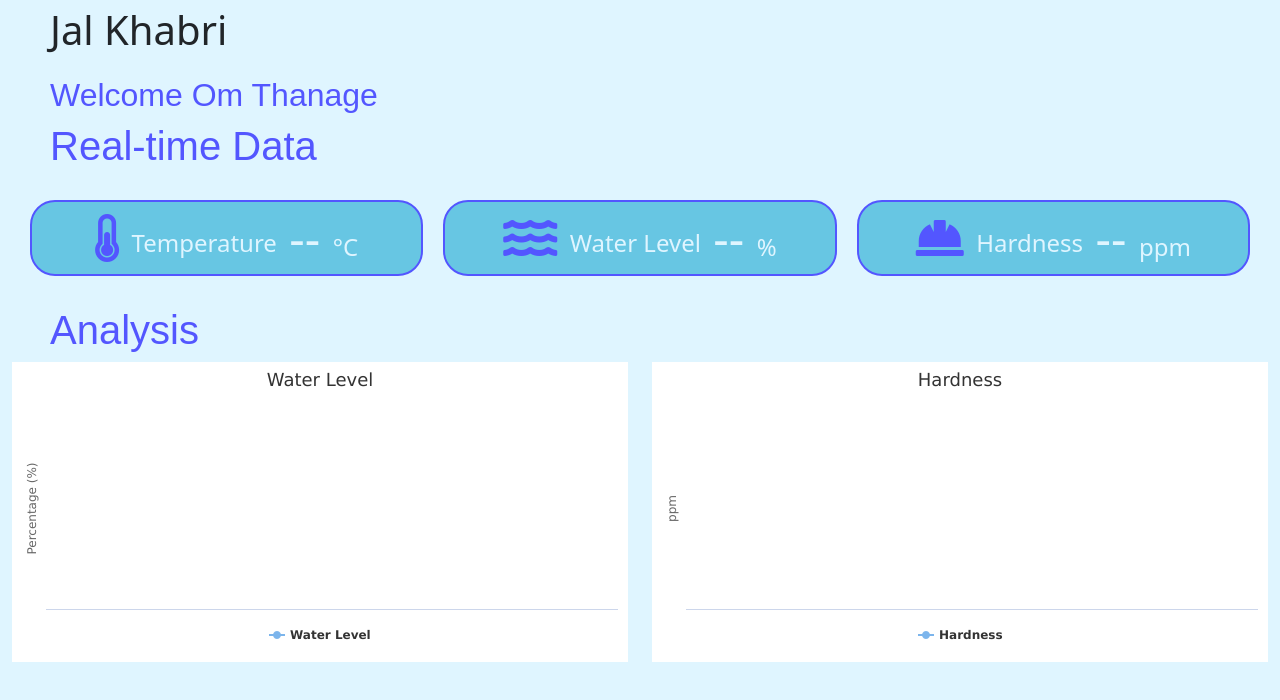
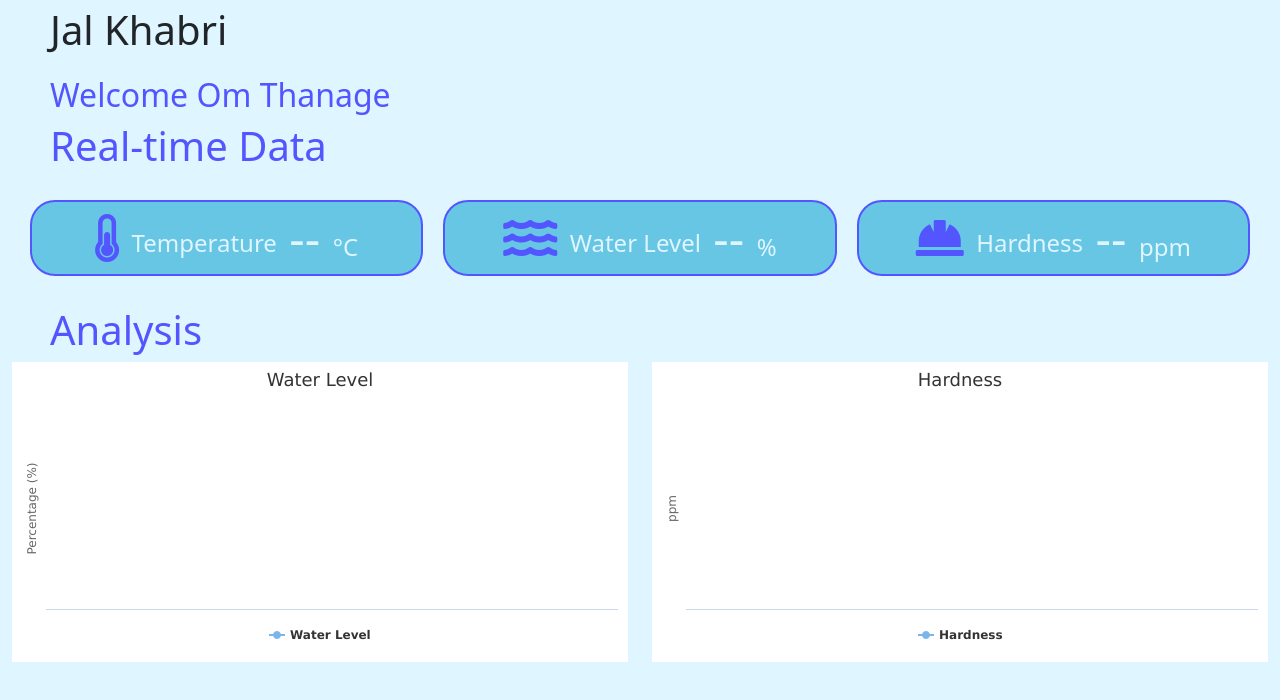
Before and after one commit to Om-Thanage/Jal-Khabri, a plain HTML site: page index.html in a window 1280 px wide. Drawn offline with nearby package versions, Linux system fonts and the light colour scheme; no server answers.

Commit message:
Add accessibility improvements to the dashboard and modify style to dashboard.css

```diff
--- a/dashboard.css
+++ b/dashboard.css
@@ -2,13 +2,11 @@ body{
     background-color: #DFF5FF;
 }
 h2 {
-  font-family: Arial;
   font-size: 2.5rem;
   text-align: center;
   color: #5356FF;
 }
 h3{
-  font-family: Arial;
   font-size: 2.0rem;
   text-align: center;
   color: #5356FF;
--- a/index.html
+++ b/index.html
@@ -7,6 +7,7 @@
   <link href="https://cdn.jsdelivr.net/npm/bootstrap@5.3.3/dist/css/bootstrap.min.css" rel="stylesheet" integrity="sha384-QWTKZyjpPEjISv5WaRU9OFeRpok6YctnYmDr5pNlyT2bRjXh0JMhjY6hW+ALEwIH" crossorigin="anonymous">
   <link rel="stylesheet" href="dashboard.css">
   <script src="https://code.highcharts.com/highcharts.js"></script>
+  <script src="https://code.highcharts.com/modules/accessibility.js"></script>
 </head>
 <body>
     <div class="d-flex flex-column flex-md-row align-items-center pb-3 ">
```
